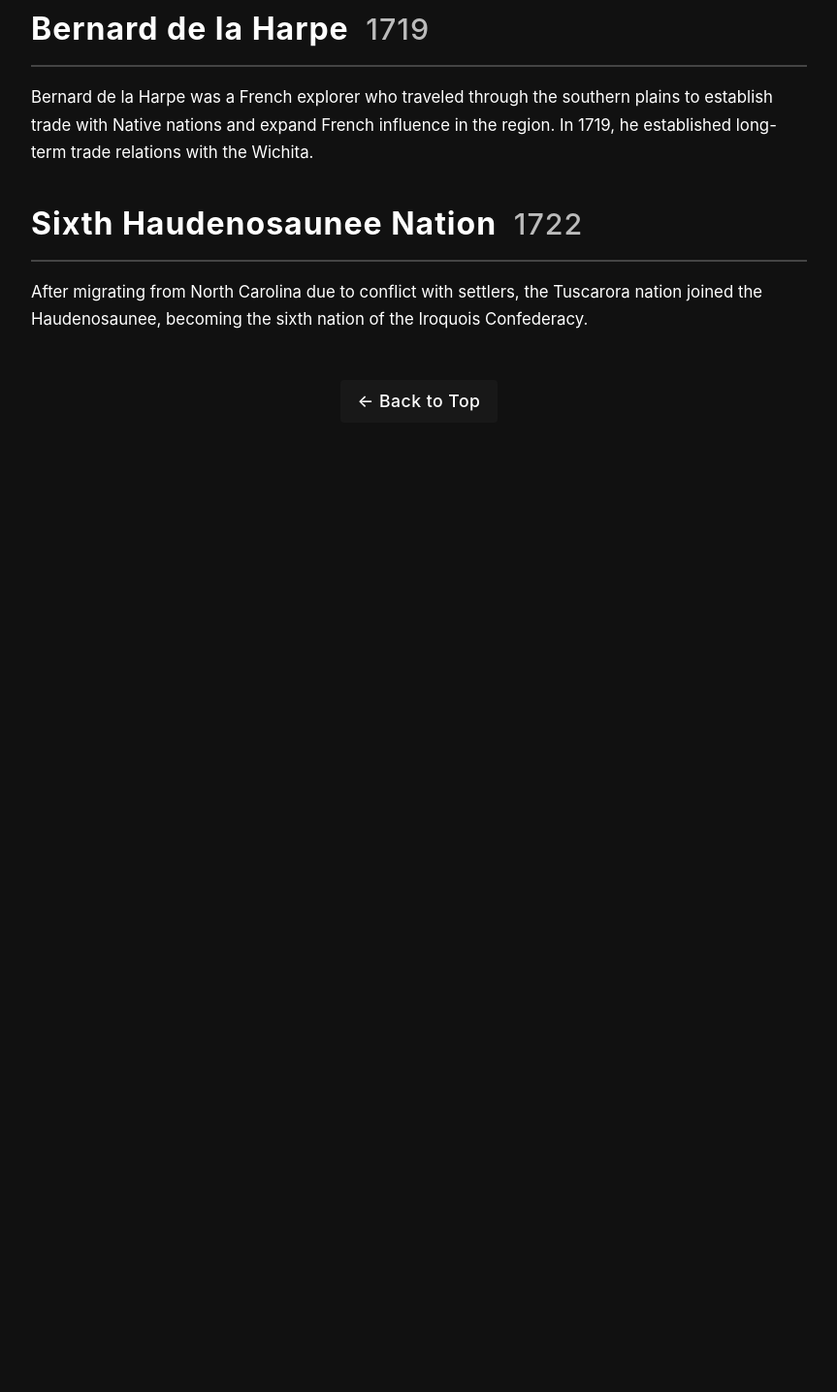
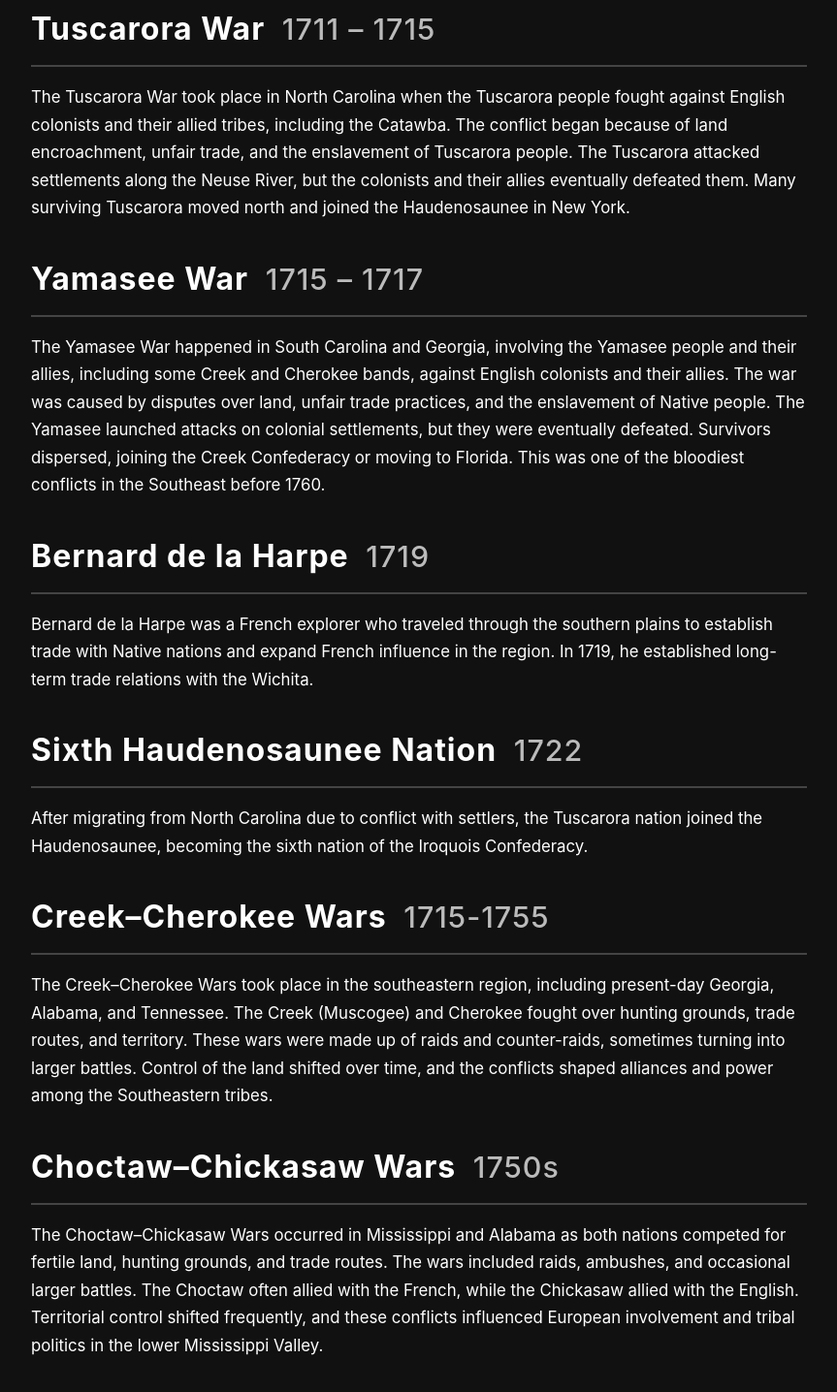
Before and after one commit to GusTheMonkey/NativeAmericanHistory, a plain HTML site: page index.html in a window 1280 px wide. Shown: the part 5944-7380 px from the top of the page at 97% size, without its empty margins (208-1071 px from the left). Before the commit the page ends 6412 px from the top, so only its background shows below. Drawn offline with Linux system fonts and the light colour scheme.

Commit message:
Add historical sections for Tuscarora and Yamasee Wars
i forgot these

```diff
--- a/index.html
+++ b/index.html
@@ -251,6 +251,20 @@
 </section>
 
 <section>
+    <h1>Tuscarora War <span class="date">1711 – 1715</span></h1>
+    <p>
+        The Tuscarora War took place in North Carolina when the Tuscarora people fought against English colonists and their allied tribes, including the Catawba. The conflict began because of land encroachment, unfair trade, and the enslavement of Tuscarora people. The Tuscarora attacked settlements along the Neuse River, but the colonists and their allies eventually defeated them. Many surviving Tuscarora moved north and joined the Haudenosaunee in New York.
+    </p>
+</section>
+
+<section>
+    <h1>Yamasee War <span class="date">1715 – 1717</span></h1>
+    <p>
+        The Yamasee War happened in South Carolina and Georgia, involving the Yamasee people and their allies, including some Creek and Cherokee bands, against English colonists and their allies. The war was caused by disputes over land, unfair trade practices, and the enslavement of Native people. The Yamasee launched attacks on colonial settlements, but they were eventually defeated. Survivors dispersed, joining the Creek Confederacy or moving to Florida. This was one of the bloodiest conflicts in the Southeast before 1760.
+    </p>
+</section>
+
+<section>
     <h1>Bernard de la Harpe <span class="date">1719</span></h1>
     <p>
         Bernard de la Harpe was a French explorer who traveled through the southern plains to establish trade with Native nations and expand French influence in the region. In 1719, he established long-term trade relations with the Wichita.
@@ -264,6 +278,20 @@
     </p>
 </section>
 
+<section>
+    <h1>Creek–Cherokee Wars <span class="date">1715-1755</span></h1>
+    <p>
+        The Creek–Cherokee Wars took place in the southeastern region, including present-day Georgia, Alabama, and Tennessee. The Creek (Muscogee) and Cherokee fought over hunting grounds, trade routes, and territory. These wars were made up of raids and counter-raids, sometimes turning into larger battles. Control of the land shifted over time, and the conflicts shaped alliances and power among the Southeastern tribes.
+    </p>
+</section>
+
+<section>
+    <h1>Choctaw–Chickasaw Wars <span class="date">1750s</span></h1>
+    <p>
+        The Choctaw–Chickasaw Wars occurred in Mississippi and Alabama as both nations competed for fertile land, hunting grounds, and trade routes. The wars included raids, ambushes, and occasional larger battles. The Choctaw often allied with the French, while the Chickasaw allied with the English. Territorial control shifted frequently, and these conflicts influenced European involvement and tribal politics in the lower Mississippi Valley.
+    </p>
+</section>
+
 <section style="text-align:center; margin-top:3em;">
     <a href="index.html" class="toc-link">← Back to Top</a>
 </section>
```
